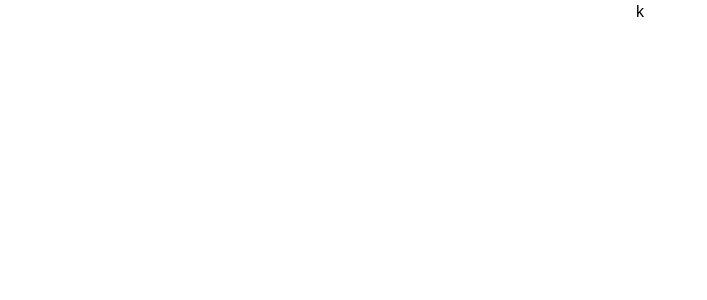
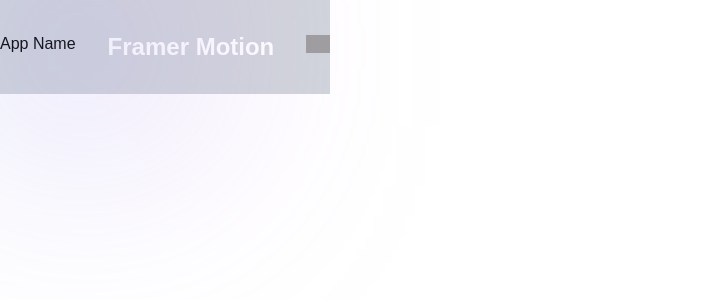
Before and after one commit to mijanur-rahman-40/drag-drop-sort-list-draggable-resizeable-component-and-framer-motion-practice, a Next.js app: page / in a window 1280 px wide. Shown: the top 300 px of the page, without its empty margins (0-707 px from the left). Built offline with nearby package versions, Linux system fonts and the light colour scheme; grey boxes are pictures that could not be loaded; a web font is replaced by a local one.

Commit message:
Updated...

```diff
--- /dev/null
+++ b/components/Navbar.jsx
@@ -0,0 +1,30 @@
+'use client';
+
+import { motion } from 'framer-motion';
+import { navVariants } from '../utils/motion';
+
+const Navbar = () => (
+  <motion.nav
+    variants={navVariants}
+    initial="hidden"
+    whileInView="show"
+    className={`py-8 bg-gray-300 relative`}
+  >
+    <div className="absolute w-[50%] inset-0 gradient-01" />
+    <div
+      className={`mx-auto flex justify-between gap-8`}
+    >
+      <h1>App Name</h1>
+      <h2 className="font-extrabold text-[24px] leading-[30.24px] text-white">
+        Framer Motion
+      </h2>
+      <img
+        src="/menu.svg"
+        alt="menu"
+        className="w-[24px] h-[24px] object-contain"
+      />
+    </div>
+  </motion.nav>
+);
+
+export default Navbar;
--- a/pages/_app.js
+++ b/pages/_app.js
@@ -5,7 +5,7 @@
 const MyApp = ({ Component, pageProps }) => (
   <>
     <Head>
-      <title>Metaversus</title>
+      <title>Framer Motion</title>
       <meta name="viewport" content="width=device-width, initial-scale=1" />
       <link rel="icon" href="/favicon.ico" />
       <link rel="preconnect" href="https://stijndv.com" />
--- a/pages/index.js
+++ b/pages/index.js
@@ -1,5 +1,6 @@
 import React from 'react';
 import { motion, } from 'framer-motion';
+import Navbar from '../components/Navbar';
 
 // Dropdown items open animation
 const variants = {
@@ -24,20 +25,21 @@
   </motion.nav>
   */
 
-
   // scale animation
+  /*
   animation = <motion.div
-    initial={{ opacity: 0, scale: 3 }}
-    animate={{ opacity: 1, scale: 1 }}
+    initial={{ opacity: 0, scale: 1}}
+    animate={{ opacity: 1, scale: 5}}
     transition={{ duration: 3 }}
   >
-    <div className='w-52 h-48 rounded-full p-5 shadow-xl bg-lime-300 border'>
-k
+    <div className='w-52 h-48  rounded-full p-5 shadow-xl bg-lime-300 border'>
+      k
     </div>
   </motion.div>
+  */
 
 
-  return <div className="flex justify-center items-center w-full h-[500px] bg-gray-100 dark:bg-gray-700">
+  return <div className="flex justify-center items-center">
     {animation}
     {/* <button
             className='bg-blue-500 p-2 rounded-xl text-white'
@@ -45,5 +47,6 @@
         >
             {isOpen ? 'Cose' : 'Open'}
         </button> */}
+  <Navbar/>
   </div>;
 }
--- a/styles/index.js
+++ /dev/null
@@ -1,23 +0,0 @@
-const styles = {
-  innerWidth: '2xl:max-w-[1280px] w-full',
-  interWidth: 'lg:w-[80%] w-[100%]',
-
-  paddings: 'sm:p-16 xs:p-8 px-6 py-12',
-  yPaddings: 'sm:py-16 xs:py-8 py-12',
-  xPaddings: 'sm:px-16 px-6',
-  topPaddings: 'sm:pt-16 xs:pt-8 pt-12',
-  bottomPaddings: 'sm:pb-16 xs:pb-8 pb-12',
-
-  flexCenter: 'flex justify-center items-center',
-  flexStart: 'flex justify-start items-start',
-  flexEnd: 'flex justify-end',
-  navPadding: 'pt-[98px]',
-
-  // hero section
-  heroHeading:
-      'font-bold lg:text-[144px] md:text-[100px] sm:text-[60px] text-[44px] lg:leading-[158.4px] md:leading-[114.4px] sm:leading-[74.4px] leading-[64.4px] uppercase text-white',
-  heroDText:
-      'md:w-[212px] sm:w-[80px] w-[60px] md:h-[108px] sm:h-[48px] h-[38px] md:border-[18px] border-[9px] rounded-r-[50px] border-white sm:mx-2 mx-[6px]',
-};
-
-export default styles;
```
Also changed, not shown: 1 other file (tests, documents, lock files or other folders).
